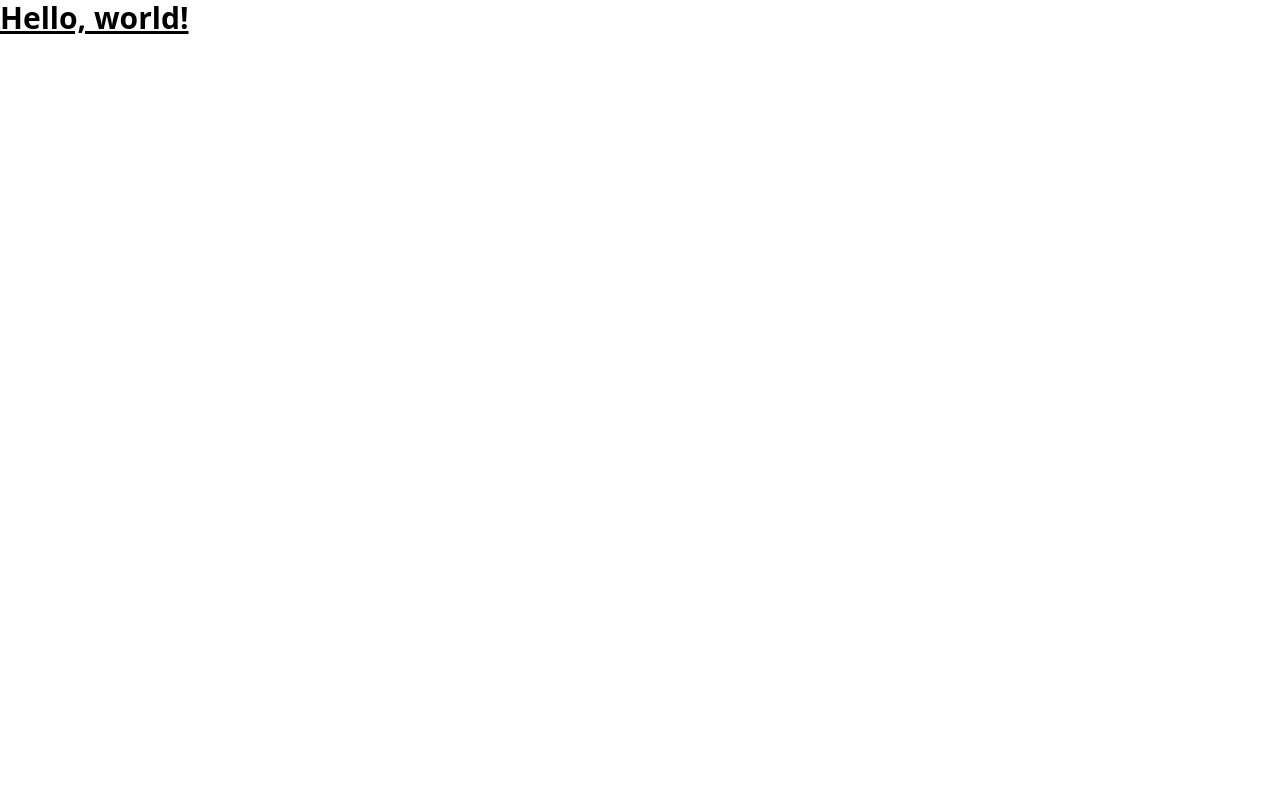
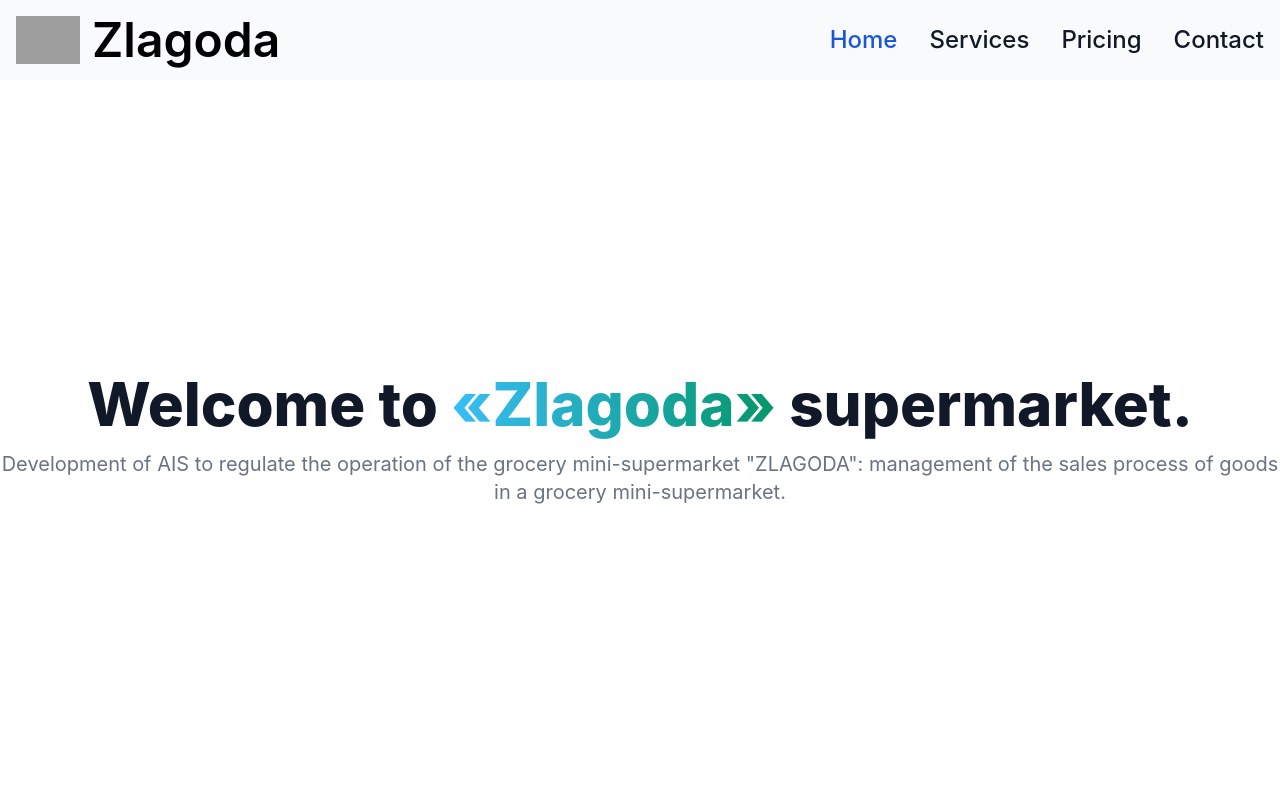
Before and after one commit to DoctorKaufman/DBWebApp, a Flask app: page / in a window 1280 px wide. Before the commit the page is almost empty. Run offline with Flask 3, Linux system fonts and the light colour scheme; style sheets or scripts are compiled from the project's sources; some libraries are stand-ins or nearby versions; grey boxes are pictures that could not be loaded.

Commit message:
tailwind boundaries fixed, homepage var. 1 https://github.com/maxlshk/DBWebApp

```diff
--- /dev/null
+++ b/app/templates/_header.html
@@ -0,0 +1,30 @@
+<nav class="border-gray-200 bg-gray-50 dark:bg-gray-800 dark:border-gray-700">
+  <div class="max-w-screen-2xl flex flex-wrap items-center justify-between mx-auto p-4">
+    <a href="#" class="flex items-center space-x-3 rtl:space-x-reverse">
+        <img src="https://flowbite.com/docs/images/logo.svg" class="h-12" alt="Flowbite Logo" />
+        <span class="self-center text-5xl font-semibold whitespace-nowrap dark:text-white">Zlagoda</span>
+    </a>
+    <button data-collapse-toggle="navbar-solid-bg" type="button" class="inline-flex items-center p-2 w-10 h-10 justify-center text-sm text-gray-500 rounded-lg md:hidden hover:bg-gray-100 focus:outline-none focus:ring-2 focus:ring-gray-200 dark:text-gray-400 dark:hover:bg-gray-700 dark:focus:ring-gray-600" aria-controls="navbar-solid-bg" aria-expanded="false">
+        <span class="sr-only">Open main menu</span>
+        <svg class="w-5 h-5" aria-hidden="true" xmlns="http://www.w3.org/2000/svg" fill="none" viewBox="0 0 17 14">
+            <path stroke="currentColor" stroke-linecap="round" stroke-linejoin="round" stroke-width="2" d="M1 1h15M1 7h15M1 13h15"/>
+        </svg>
+    </button>
+    <div class="hidden w-full md:block md:w-auto" id="navbar-solid-bg">
+      <ul class="flex flex-col text-2xl font-medium mt-4 rounded-lg bg-gray-50 md:space-x-8 rtl:space-x-reverse md:flex-row md:mt-0 md:border-0 md:bg-transparent dark:bg-gray-800 md:dark:bg-transparent dark:border-gray-700">
+        <li>
+          <a href="#" class="block py-2 px-3 md:p-0 text-white bg-blue-700 rounded md:bg-transparent md:text-blue-700 md:dark:text-blue-500 dark:bg-blue-600 md:dark:bg-transparent" aria-current="page">Home</a>
+        </li>
+        <li>
+          <a href="#" class="block py-2 px-3 md:p-0 text-gray-900 rounded hover:bg-gray-100 md:hover:bg-transparent md:border-0 md:hover:text-blue-700 dark:text-white md:dark:hover:text-blue-500 dark:hover:bg-gray-700 dark:hover:text-white md:dark:hover:bg-transparent">Services</a>
+        </li>
+        <li>
+          <a href="#" class="block py-2 px-3 md:p-0 text-gray-900 rounded hover:bg-gray-100 md:hover:bg-transparent md:border-0 md:hover:text-blue-700 dark:text-white md:dark:hover:text-blue-500 dark:hover:bg-gray-700 dark:hover:text-white md:dark:hover:bg-transparent">Pricing</a>
+        </li>
+        <li>
+          <a href="#" class="block py-2 px-3 md:p-0 text-gray-900 rounded hover:bg-gray-100 md:hover:bg-transparent md:border-0 md:hover:text-blue-700 dark:text-white md:dark:hover:text-blue-500 dark:hover:bg-gray-700 dark:hover:text-white md:dark:hover:bg-transparent">Contact</a>
+        </li>
+      </ul>
+    </div>
+  </div>
+</nav>
--- a/app/templates/home.html
+++ b/app/templates/home.html
@@ -3,12 +3,27 @@
 <head>
     <meta charset="UTF-8">
     <meta name="viewport" content="width=device-width, initial-scale=1.0">
-    <link rel="stylesheet" href="../static/css/dist/styles.css">
+    <link rel="stylesheet"  href="{{ url_for('static', filename='css/dist/styles.css') }}">
+    <link href="https://cdnjs.cloudflare.com/ajax/libs/flowbite/2.3.0/flowbite.min.css" rel="stylesheet" />
     <title>Home Page</title>
 </head>
-<body>
-    <h1 class="text-3xl font-bold underline">
-        Hello, world!
-    </h1>
+<body class="flex flex-col min-h-screen">
+    {% include '_header.html' %}
+
+    <div class="my-auto">
+
+        <h1 class="mb-4 text-3xl text-center font-extrabold text-gray-900 dark:text-white md:text-5xl lg:text-6xl">
+            Welcome to
+            <span class="text-transparent bg-clip-text bg-gradient-to-r to-emerald-600 from-sky-400">«Zlagoda»</span>
+            supermarket.
+        </h1>
+        <p class="text-lg text-center font-normal text-gray-500 lg:text-xl dark:text-gray-400">
+            Development of AIS to regulate the operation of the grocery mini-supermarket "ZLAGODA":
+            management of the sales process of goods in a grocery mini-supermarket.
+        </p>
+    </div>
+
+
+    <script src="https://cdnjs.cloudflare.com/ajax/libs/flowbite/2.3.0/flowbite.min.js"></script>
 </body>
 </html>
--- a/tailwind.config.js
+++ b/tailwind.config.js
@@ -3,9 +3,12 @@ module.exports = {
   content: [
     "./templates/**/*.html",
     "./app/**/*.html",
+    "./node_modules/flowbite/**/*.js"
   ],
   theme: {
     extend: {},
   },
-  plugins: [],
+  plugins: [
+    require('flowbite/plugin')
+  ],
 }
```
Also changed, not shown: package.json (+5 -2 lines), 1 other file.
